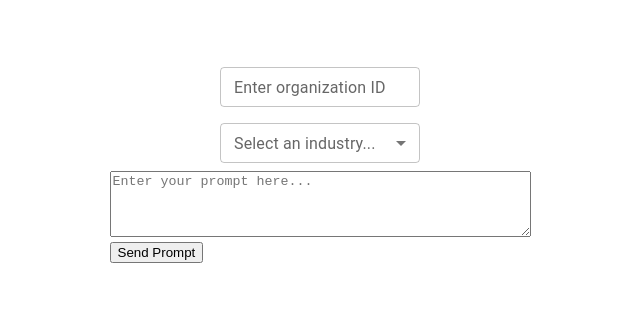
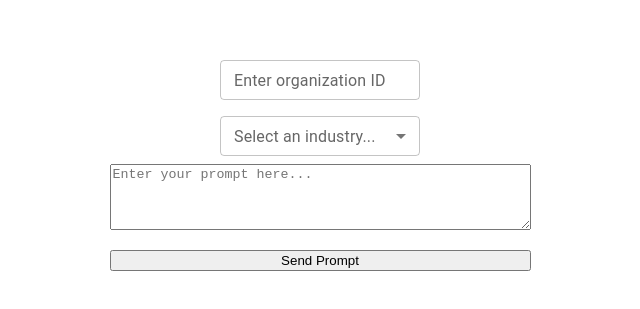
Before and after one commit to t-pawlisiak/hackathon-ui, a React (Create React App) app: page / in a window 1280 px wide. Shown: the part 239-548 px from the top of the page, without its empty margins (320-960 px from the left). Built offline with nearby package versions, Linux system fonts and the light colour scheme.

Commit message:
add style

```diff
--- a/src/App.css
+++ b/src/App.css
@@ -3,11 +3,17 @@
   background-color: grey;
 }
 
+
 .wrapper {
+  display: flex;
+  flex-direction: column;
   width: 100vw;
   height: 100vh;
-  display: flex;
-  flex-direction: column;
   align-items: center;
   justify-content: center;
 }
+
+.prompt-sender__form {
+  display: flex;
+  flex-direction: column;
+}
--- a/src/components/PromptInput.tsx
+++ b/src/components/PromptInput.tsx
@@ -14,8 +14,8 @@ const PromptSender: React.FC = () => {
   };
 
   return (
-    <div className="prompt_sender">
-      <form onSubmit={handleSubmit}>
+    <div>
+      <form onSubmit={handleSubmit} className="prompt-sender__form">
         <textarea
           value={prompt}
           onChange={handleInputChange}
```
